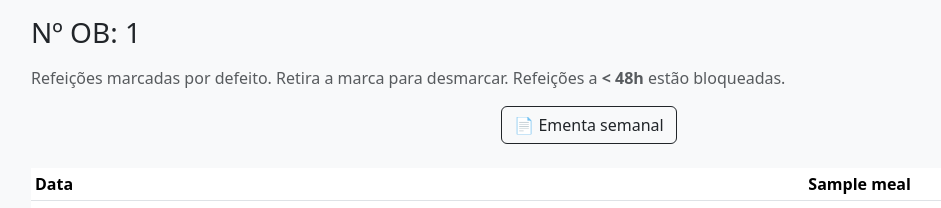
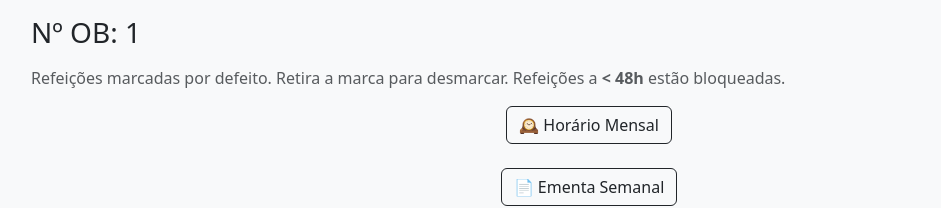
Before and after one commit to danimeida/meal_system_app, a Flask app: template templates/mark.html in a window 1280 px wide. Shown: the part 47-255 px from the top of the page, without its empty margins (51-992 px from the left). Run offline with Flask 3, Linux system fonts and the light colour scheme; tables that the repository leaves empty hold one stand-in row (values such as "Sample post"); the template is opened without the code that fills it: values that come from a table or form of the project are taken from there, most other values are stand-ins (such as "Sample title", 1, 10 or a date in 2020).

Commit message:
horario mensal

```diff
--- a/templates/mark.html
+++ b/templates/mark.html
@@ -10,8 +10,14 @@
   <input type="hidden" name="pin" value="{{ pin }}">
 
 <div class="text-center mb-4">
-  <a href="{{ url_for('static', filename='ementa.pdf') }}" target="_blank" class="btn btn-outline-dark">
-    📄 Ementa semanal
+  <a href="{{ url_for('static', filename='horario.pdf') }}" class="btn btn-outline-dark">
+    🕰️ Horário Mensal
+  </a>
+</div>
+
+<div class="text-center mb-4">
+  <a href="{{ url_for('static', filename='ementa.pdf') }}" class="btn btn-outline-dark">
+    📄 Ementa Semanal
   </a>
 </div>
 
```
Also changed, not shown: 1 other file.
